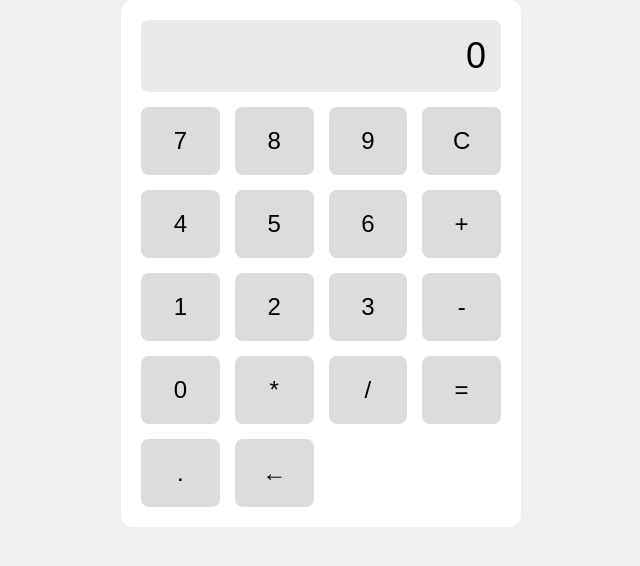
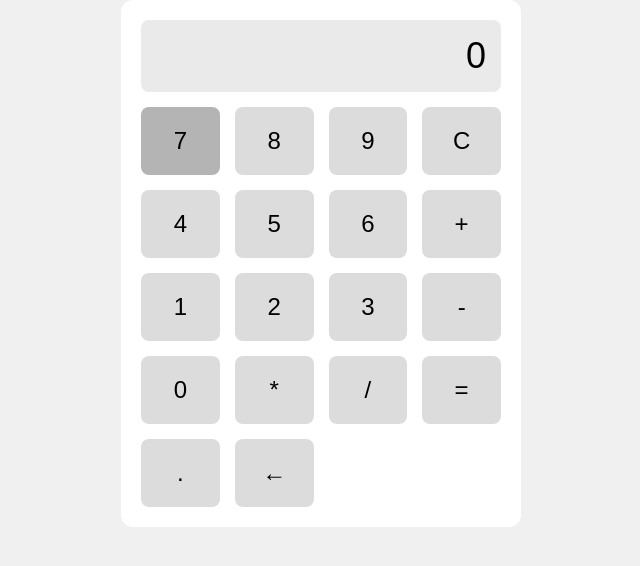
Before and after one commit to YVM2L/Calculator, a plain HTML site: page index.html in a window 1280 px wide. In both pictures the pointer is over the button 499 px from the left and 141 px from the top of the page. Shown: the whole page, without its empty margins (319-959 px from the left). Drawn offline with Linux system fonts and the light colour scheme.

Commit message:
added button hover and transform scale

```diff
--- a/style.css
+++ b/style.css
@@ -37,3 +37,9 @@ button {
   background-color: #dcdcdc;
   cursor: pointer;
 }
+button:hover {
+  background-color: #b4b4b4;
+}
+button:active {
+  transform: scale(0.98);
+}
```
